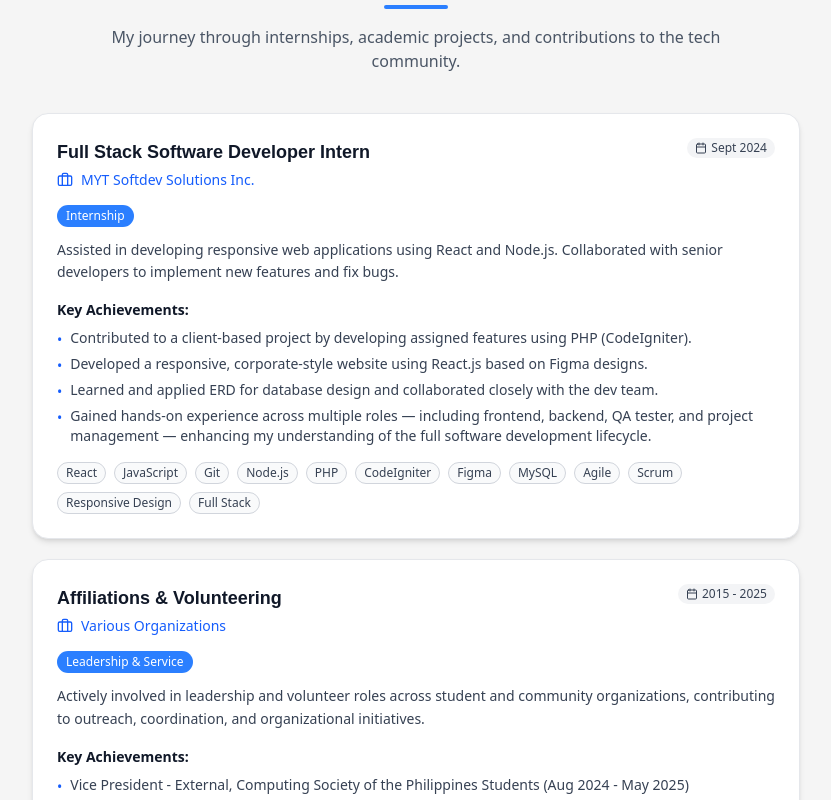
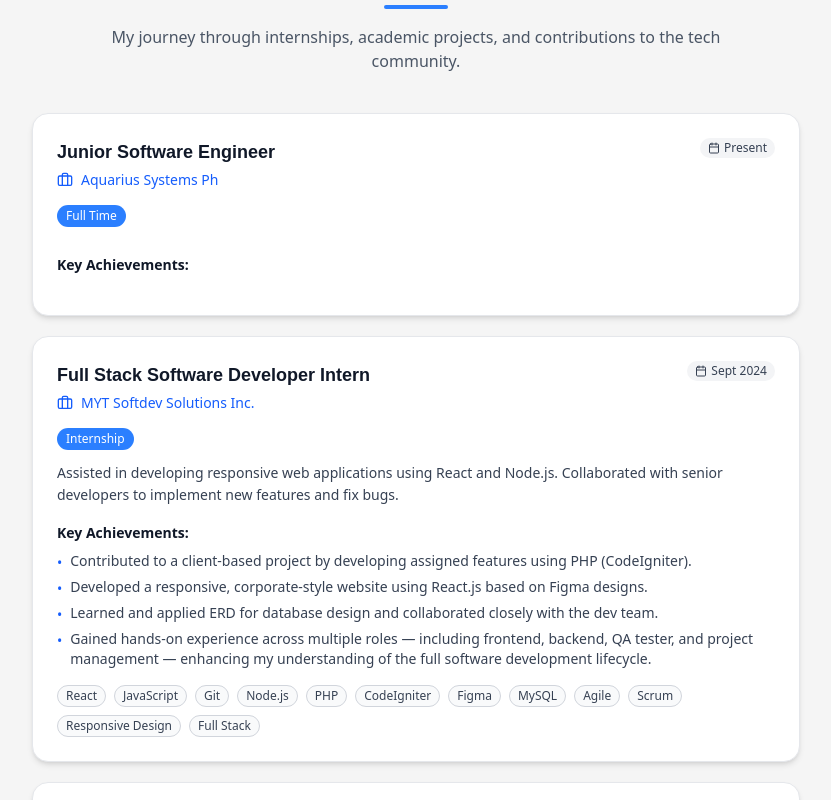
Before and after one commit to dianesophia/Portfolio, a React (Vite) app: page / in a window 1280 px wide. Shown: the part 3420-4220 px from the top of the page, without its empty margins (224-1055 px from the left). Built offline with nearby package versions, Linux system fonts and the light colour scheme.

Commit message:
Add current job experience to Experience component

```diff
--- a/src/components/Experience.tsx
+++ b/src/components/Experience.tsx
@@ -3,6 +3,16 @@ import { Badge } from "./ui/badge";
 
 const Experience = () => {
   const experiences = [
+     {
+      title: "Junior Software Engineer",
+      company: "Aquarius Systems Ph",
+      period: "Present",
+      type: "Full Time",
+      description:
+        " ",
+      achievements: [ ],
+      tags: [ ],
+    },
     {
       title: "Full Stack Software Developer Intern",
       company: "MYT Softdev Solutions Inc.",
```
